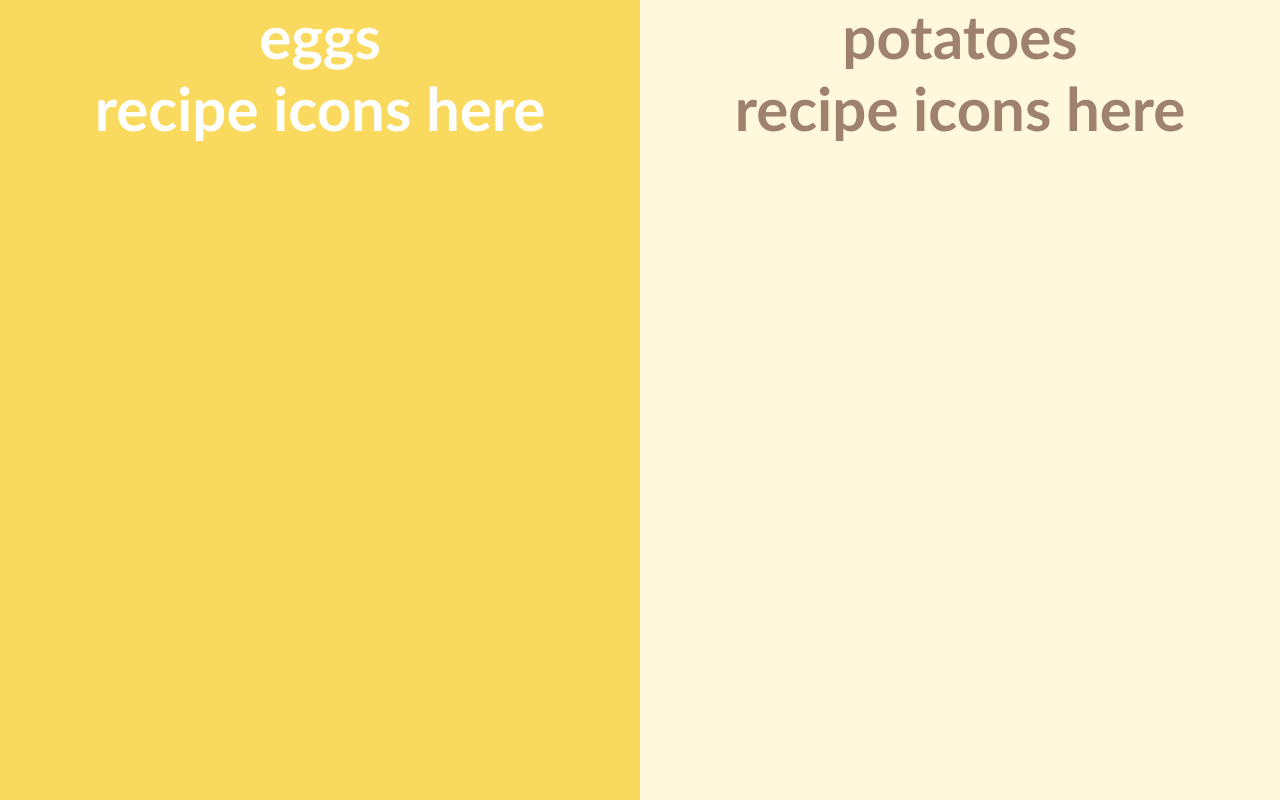
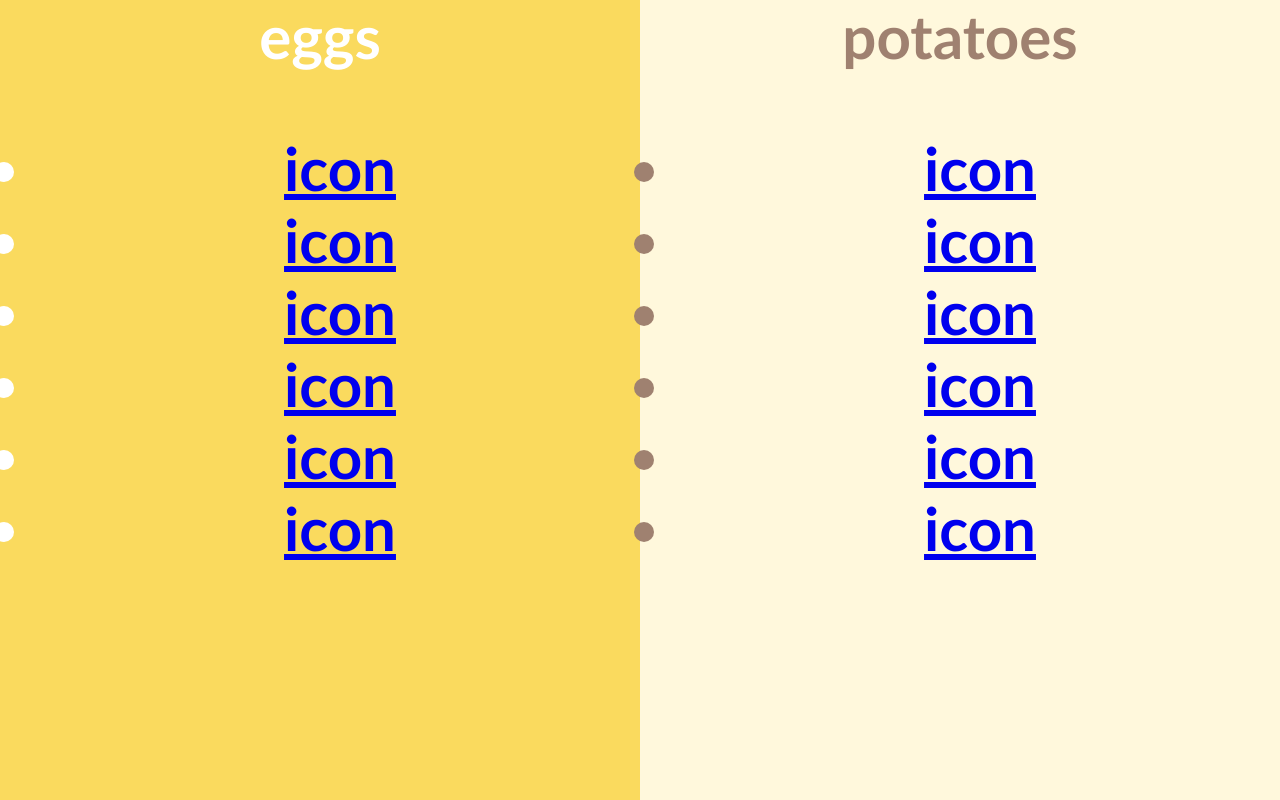
Before and after one commit to jadyhome/egsandpotat, a React (Create React App) app: page /home in a window 1280 px wide. Built offline with nearby package versions, Linux system fonts and the light colour scheme.

Commit message:
setup frame for recipe icons & linked to recipe page

```diff
--- a/src/pages/HomePage.js
+++ b/src/pages/HomePage.js
@@ -6,11 +6,102 @@ const HomePage = () => {
     <div className="homepage">
       <section className="eg">
         eggs
-        <div className="icons">recipe icons here</div>
+        <div className="recipe-icons">
+          <ul className="icons">
+            <li>
+              {
+                <Link to="/eggrecipe" className="to-egg">
+                  icon
+                </Link>
+              }
+            </li>
+            <li>
+              {
+                <Link to="/eggrecipe" className="to-egg">
+                  icon
+                </Link>
+              }
+            </li>
+            <li>
+              {
+                <Link to="/eggrecipe" className="to-egg">
+                  icon
+                </Link>
+              }
+            </li>
+            <li>
+              {
+                <Link to="/eggrecipe" className="to-egg">
+                  icon
+                </Link>
+              }
+            </li>
+            <li>
+              {
+                <Link to="/eggrecipe" className="to-egg">
+                  icon
+                </Link>
+              }
+            </li>
+            <li>
+              {
+                <Link to="/eggrecipe" className="to-egg">
+                  icon
+                </Link>
+              }
+            </li>
+          </ul>
+        </div>
       </section>
+
       <section className="pota">
         potatoes
-        <div className="icons">recipe icons here</div>
+        <div className="recipe-icons">
+          <ul className="icons">
+            <li>
+              {
+                <Link to="/potatorecipe" className="to-potato">
+                  icon
+                </Link>
+              }
+            </li>
+            <li>
+              {
+                <Link to="/potatorecipe" className="to-potato">
+                  icon
+                </Link>
+              }
+            </li>
+            <li>
+              {
+                <Link to="/potatorecipe" className="to-potato">
+                  icon
+                </Link>
+              }
+            </li>
+            <li>
+              {
+                <Link to="/potatorecipe" className="to-potato">
+                  icon
+                </Link>
+              }
+            </li>
+            <li>
+              {
+                <Link to="/potatorecipe" className="to-potato">
+                  icon
+                </Link>
+              }
+            </li>
+            <li>
+              {
+                <Link to="/potatorecipe" className="to-potato">
+                  icon
+                </Link>
+              }
+            </li>
+          </ul>
+        </div>
       </section>
     </div>
   );
```
